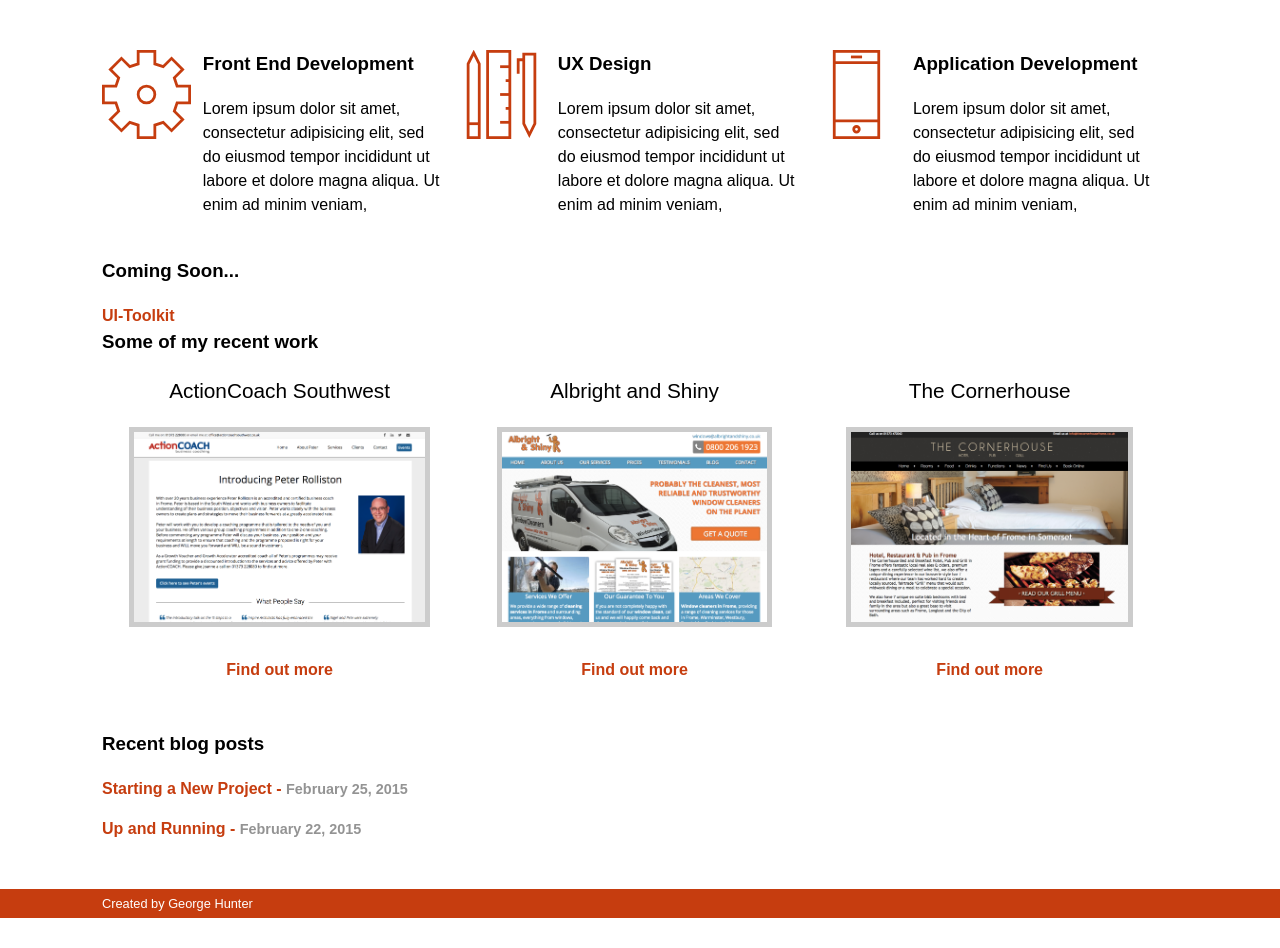
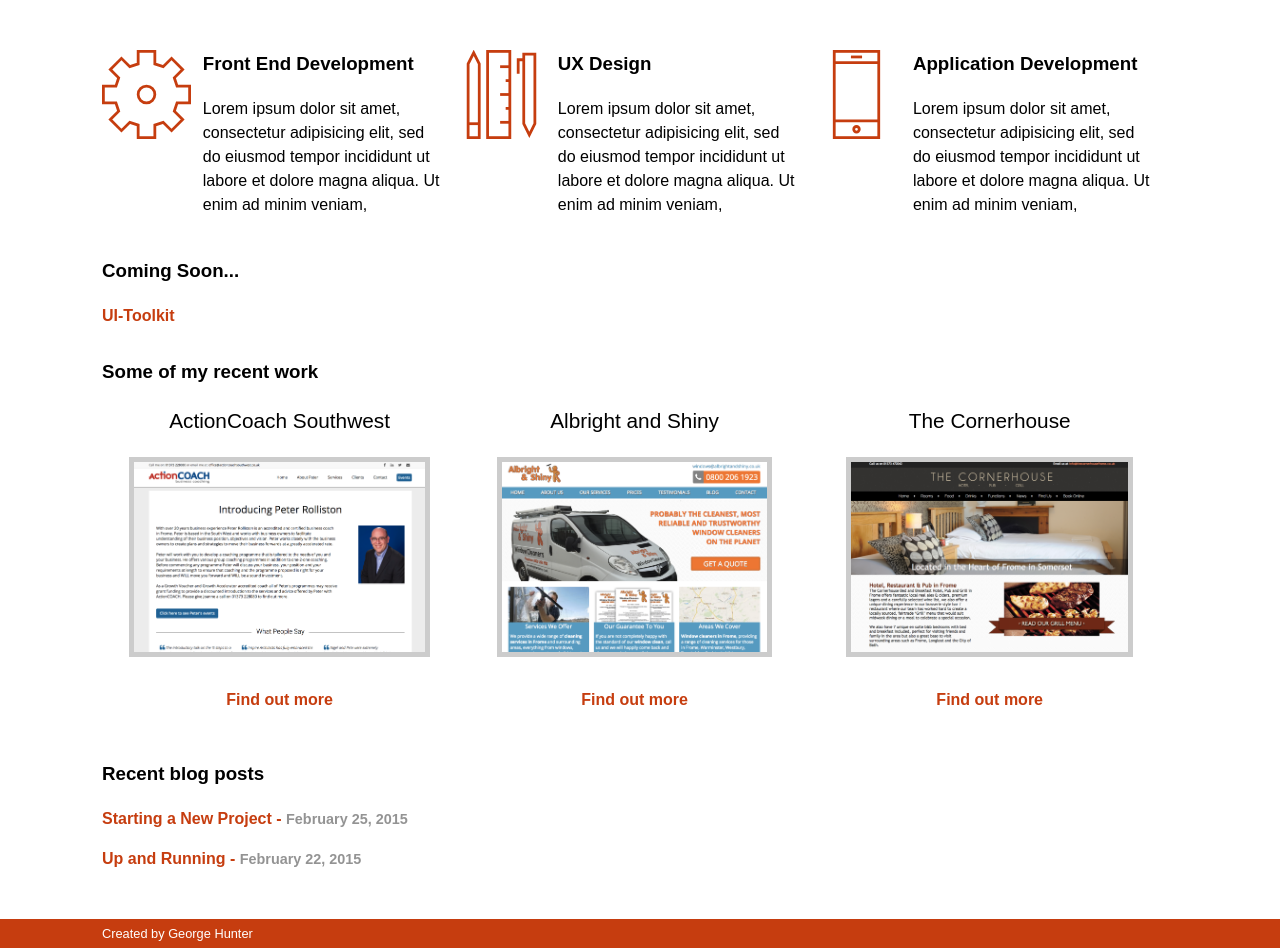
Before and after one commit to GeorgeHunter/GeorgeHunter.github.io, a Jekyll site: the page built from index.html, in a window 1280 px wide. Shown: the part 621-1569 px from the top of the page. Built offline with Jekyll 4.4.1, drawn with Linux system fonts in a browser that asks for light colours; before the commit the page ends 1539 px from its top, so only the background shows below that.

Commit message:
Display block on ui link

```diff
--- a/index.html
+++ b/index.html
@@ -45,7 +45,7 @@
 	 	</div>
 	</div>
     <h3>Coming Soon...</h3>
-    <a href="#" style="margin-bottom: 30px">UI-Toolkit</a>
+    <a href="#" style="margin-bottom: 30px; display: block">UI-Toolkit</a>
 
 
 <h3>Some of my recent work</h3>
```
